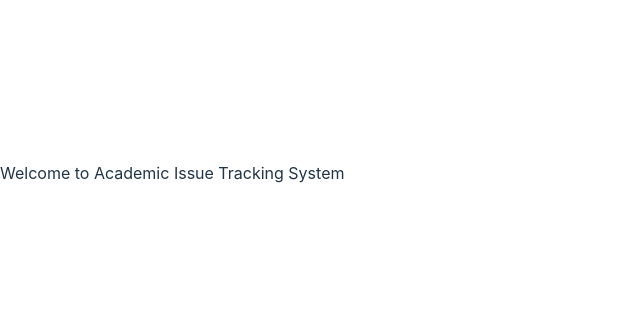
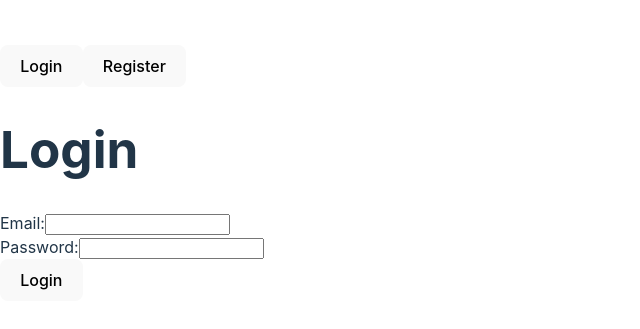
Before and after one commit to MORISON-K/AITS, a React (Vite) app in the folder client/aits_frontend/: page / in a window 1280 px wide. Shown: the part 227-556 px from the top of the page, without its empty margins (0-640 px from the left). Built offline with nearby package versions, Linux system fonts and the light colour scheme; the HTML template or start-up script is replaced by a standard one.

Commit message:
Update App.jsx

```diff
--- a/client/aits_frontend/src/App.jsx
+++ b/client/aits_frontend/src/App.jsx
@@ -1,17 +1,22 @@
-import React from 'react';
-import { BrowserRouter, Routes, Route } from 'react-router-dom';
+import React, { useState } from 'react';
 import Login from './Login';
 import Register from './Register';
 
 function App() {
+  const [currentPage, setCurrentPage] = useState('login');
+
+  const handlePageChange = (page) => {
+    setCurrentPage(page);
+  };
+
   return (
-    <BrowserRouter>
-      <Routes>
-        <Route path="/login" element={<Login />} />
-        <Route path="/register" element={<Register />} />
-        <Route path="/" element={<div>Welcome to Academic Issue Tracking System</div>} />
-      </Routes>
-    </BrowserRouter>
+    <div>
+      <nav>
+        <button onClick={() => handlePageChange('login')}>Login</button>
+        <button onClick={() => handlePageChange('register')}>Register</button>
+      </nav>
+      {currentPage === 'login' ? <Login /> : <Register />}
+    </div>
   );
 }
 
```
